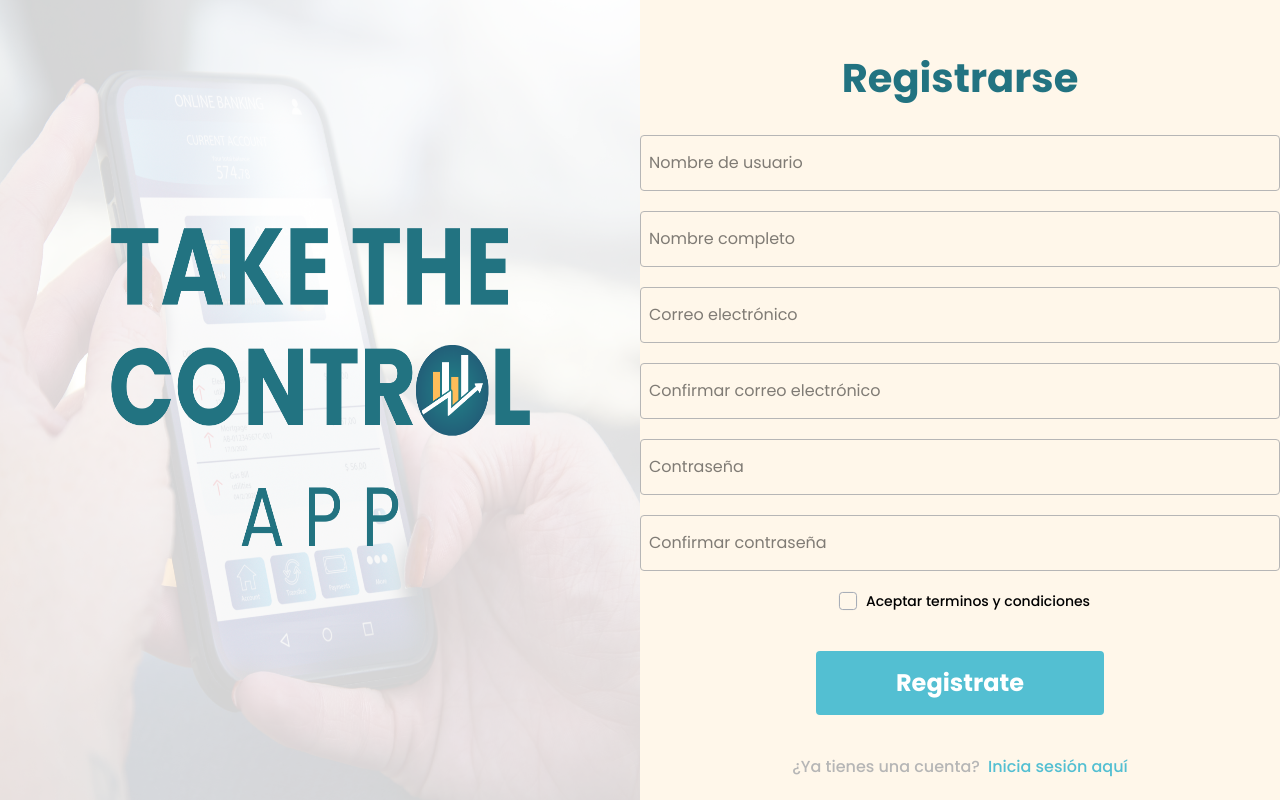
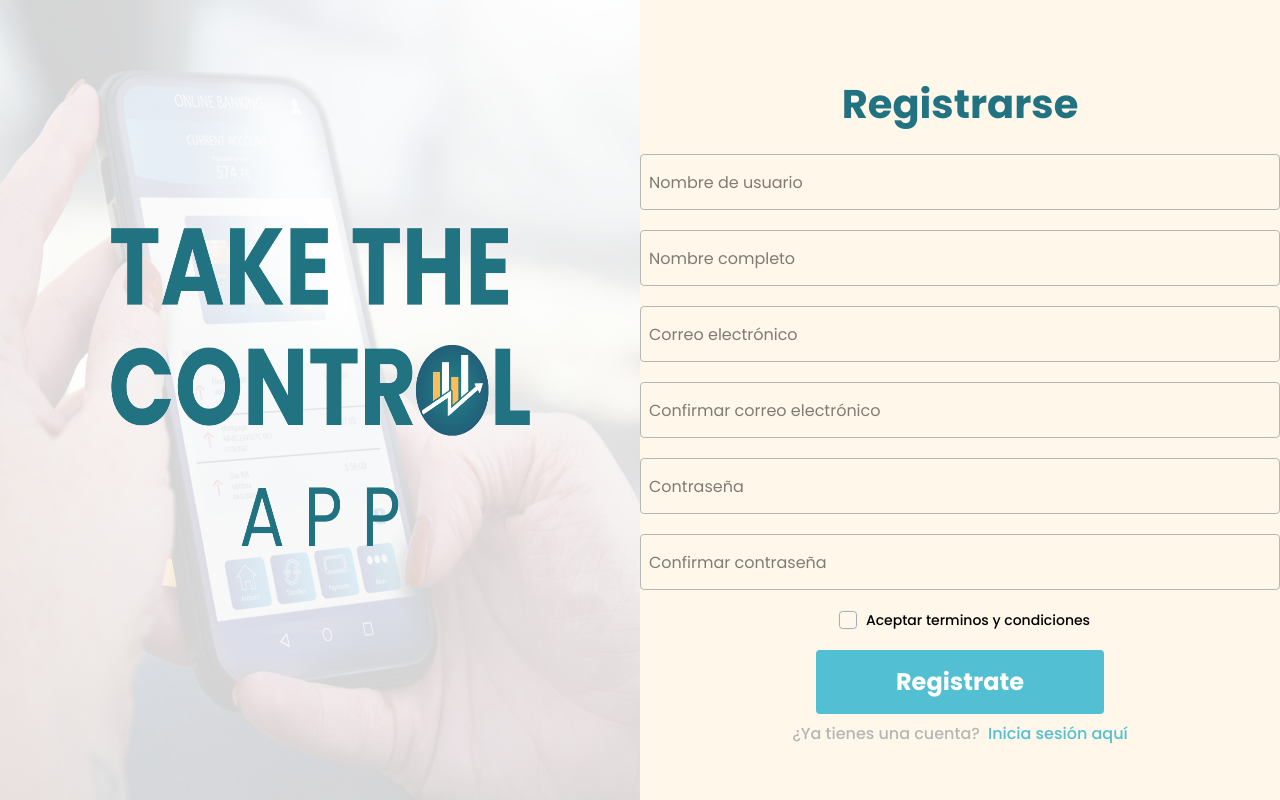
Before and after one commit to Dav416/Take-The-Control, a Vue app: page /register in a window 1280 px wide. Built offline with nearby package versions, Linux system fonts and the light colour scheme.

Commit message:
style(Forms): modify styles

```diff
--- a/src/auth/pages/LoginForm.vue
+++ b/src/auth/pages/LoginForm.vue
@@ -4,7 +4,7 @@
         <div class="h-screen w-screen">
             <form class="flex flex-col items-center justify-center h-full w-full">
                 <div class="flex flex-col items-center">
-                    <h1 class="text-center text-[2.5rem] blue-green-text-color">Iniciar Sesión</h1>
+                    <h1 class="text-center text-[2.5rem] blue-green-text-color font-bold">Iniciar Sesión</h1>
                     <h4 class="mb-10 disabled-text-color">¡Bienvenido! Por favor, ingresa con tu cuenta.</h4>
                 </div>
                 <div class="flex flex-col items-center w-md">
--- a/src/auth/pages/RegistryForm.vue
+++ b/src/auth/pages/RegistryForm.vue
@@ -4,7 +4,7 @@
         <div class="h-screen w-screen">
             <form class="flex flex-col items-center justify-center h-full w-full">
                 <div class="flex flex-col items-center">
-                    <h1 class="text-center text-[2.5rem] blue-green-text-color">Registrarse</h1>
+                    <h1 class="text-center text-[2.5rem] blue-green-text-color font-bold m-5">Registrarse</h1>
                 </div>
                 <div class="flex flex-col w-[40rem]">
                     <div>
@@ -59,9 +59,9 @@
                         class="font-medium text-sm"
                     />
                 </div>
-                <div class="flex flex-col items-center mt-10">
+                <div class="flex flex-col items-center mt-5">
                     <FormButton label="Registrate"/>
-                    <div class="flex mt-10">
+                    <div class="flex mt-2">
                         <span class="mr-2 disabled-text-color font-medium">¿Ya tienes una cuenta?</span>
                         <router-link
                             to="/"
--- a/src/style.css
+++ b/src/style.css
@@ -17,8 +17,8 @@
         font-family: var(--font-sans);
     }
 
-    h1, h2, h3, h4, h5, h6 {
+    /* h1, h2, h3, h4, h5, h6 {
         all: revert;
-      }
+      } */
 
 }
```
